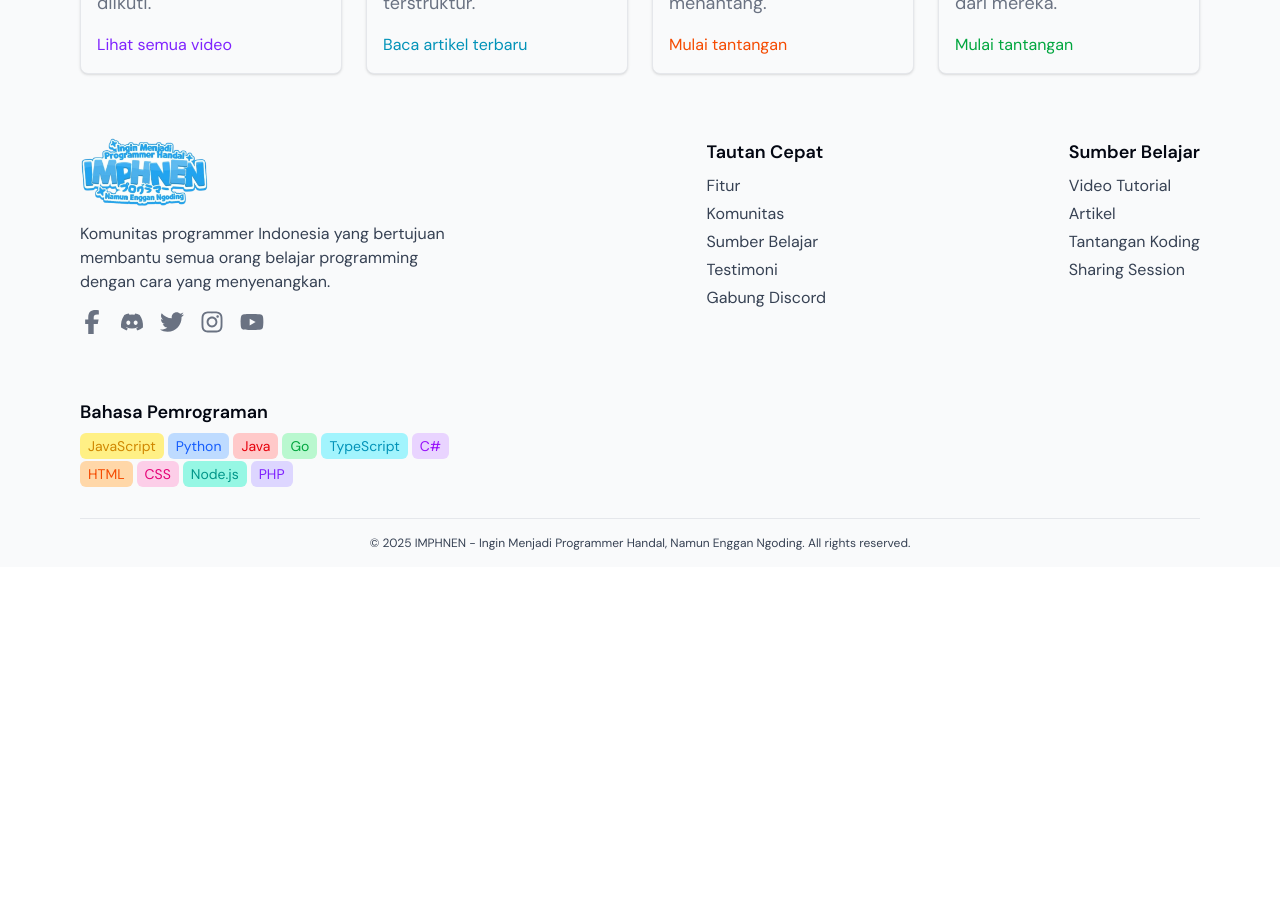
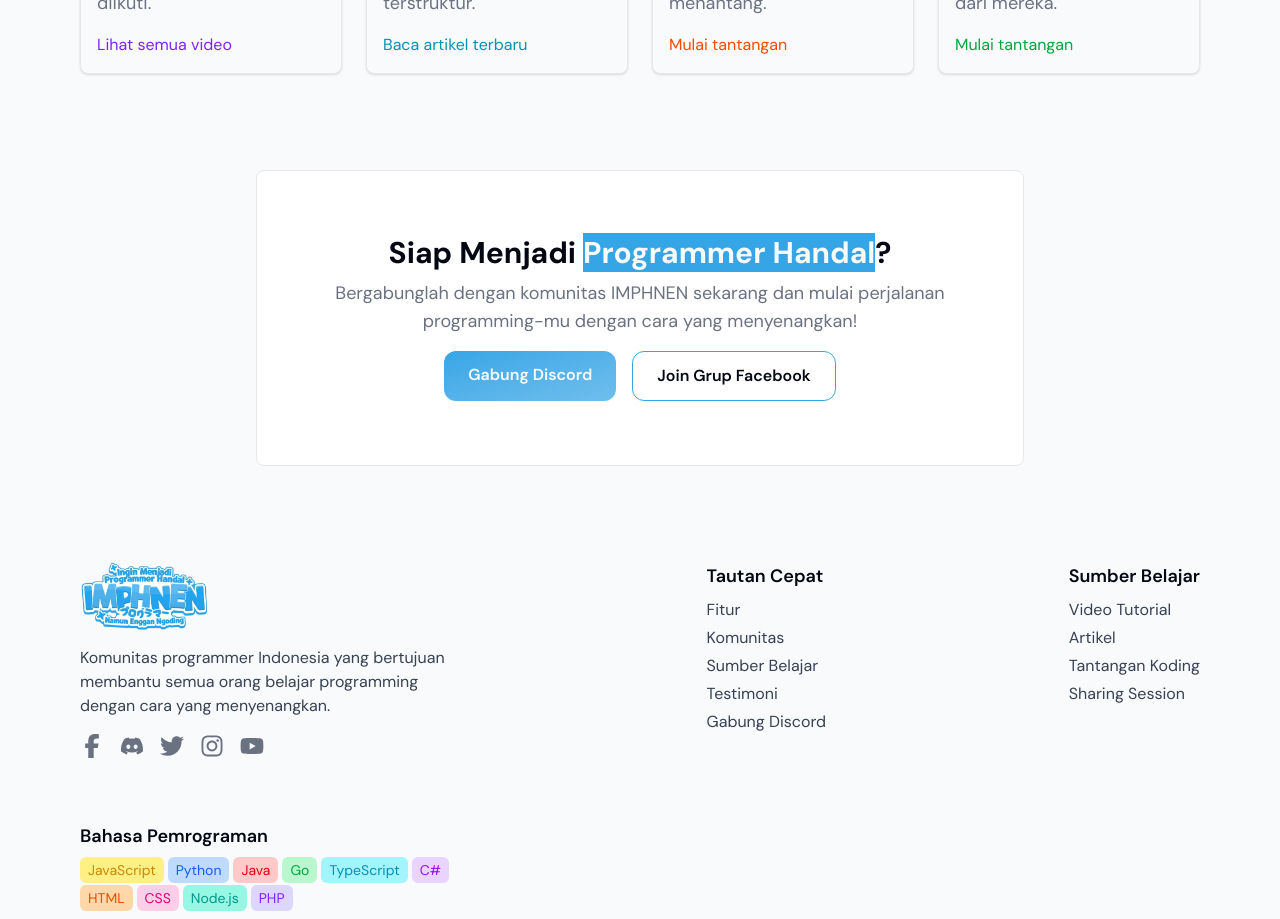
Before and after one commit to JackBerck/imphnen, a React (Vite) app: page / in a window 1280 px wide. Shown: the part 2360-3279 px from the top of the page. Before the commit the page ends 2927 px from the top, so only its background shows below. Built offline with nearby package versions, Linux system fonts and the light colour scheme.

Commit message:
feat: adding cta section

```diff
--- /dev/null
+++ b/src/components/CTA/index.tsx
@@ -0,0 +1,32 @@
+export default function CTA() {
+  return (
+    <section
+      id="cta"
+      className="section-padding-x pt-12 pb-12 text-dark-base dark:text-light-base bg-light-base dark:bg-dark-base"
+    >
+      <div className="mx-auto max-w-screen-xl">
+        <div className="text-center mb-8 max-w-3xl mx-auto p-4 md:p-8 lg:p-12 xl:p-16 border border-gray-200 dark:border-gray-700 rounded-lg bg-white dark:bg-gray-900">
+          <h2 className="font-bold mb-2">Siap Menjadi <span className="bg-blue-imphnen-base text-light-base">Programmer Handal</span>?</h2>
+          <p className="text-gray-500 mb-4">
+            Bergabunglah dengan komunitas IMPHNEN sekarang dan mulai perjalanan
+            programming-mu dengan cara yang menyenangkan!
+          </p>
+          <div className="flex justify-center gap-4">
+            <a
+              href="https://discord.gg/W4XyRAmPSD"
+              className="text-light-base gradient-to-r from-blue-imphnen-base to-blue-imphnen-secondary bg-gradient-to-br px-3 py-1 md:px-6 md:py-3 rounded-xl font-semibold small-font-size"
+            >
+                Gabung Discord
+            </a>
+            <a
+              href="https://www.facebook.com/groups/programmerhandal"
+              className="px-3 py-1 md:px-6 md:py-3 border border-blue-imphnen-base rounded-xl font-semibold small-font-size"
+            >
+              Join Grup Facebook
+            </a>
+          </div>
+        </div>
+      </div>
+    </section>
+  );
+}
--- a/src/pages/index.tsx
+++ b/src/pages/index.tsx
@@ -3,6 +3,7 @@ import Hero from "../components/Hero";
 import Features from "../components/Features";
 import Communities from "../components/Communities";
 import Learn from "../components/Learn";
+import CTA from "../components/CTA";
 
 export default function App() {
   return (
@@ -11,6 +12,7 @@ export default function App() {
       <Features />
       <Communities />
       <Learn />
+      <CTA />
     </Layout>
   );
 }
```
